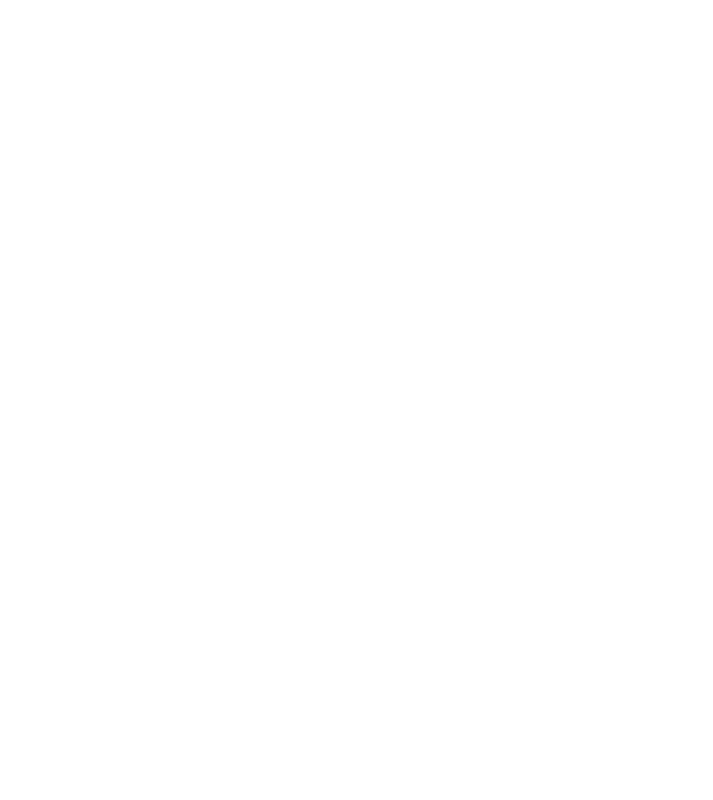
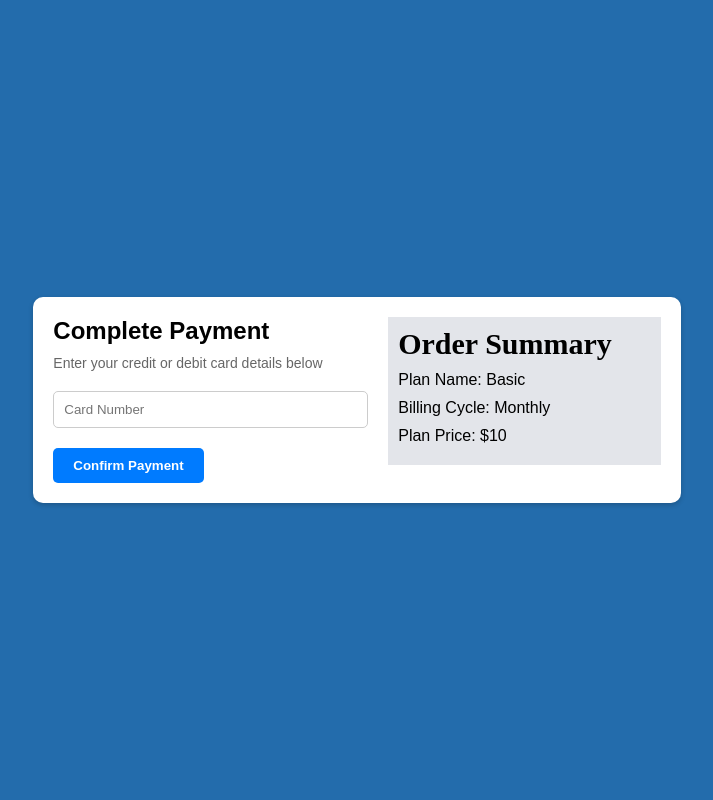
Before and after one commit to Tashu-Chugh/Stripe_1058, a PHP site: page /payment.html in a window 1280 px wide. Before the commit the part shown is empty. Shown: the whole page, without its empty margins (283-996 px from the left). Run offline with PHP 8.4, Linux system fonts and the light colour scheme.

Commit message:
modified

```diff
--- a/payment.css
+++ b/payment.css
@@ -0,0 +1,76 @@
+* {
+    margin: 0;
+    padding: 0;
+    box-sizing: border-box;
+}
+
+body {
+    font-family: Arial, sans-serif;
+    background-color: #236cac;
+    display: flex;
+    justify-content: center;
+    align-items: center;
+    height: 100vh;
+}
+
+.checkout-container {
+    background-color: #ffffff;
+    border-radius: 10px;
+    padding: 20px;
+    box-shadow: 0 2px 5px rgba(0, 0, 0, 0.2);
+    text-align: left;
+    display: flex;
+    flex-direction: row;
+    align-items: flex-start;
+}
+
+.checkout-header {
+    font-size: 24px;
+    font-weight: bold;
+    margin-bottom: 10px;
+}
+
+.checkout-subheader {
+    font-size: 14px;
+    color: #666;
+    margin-bottom: 20px;
+}
+
+.card-number-input {
+    width: 100%;
+    padding: 10px;
+    margin-bottom: 20px;
+    border: 1px solid #ccc;
+    border-radius: 5px;
+}
+
+.confirm-button {
+    padding: 10px 20px;
+    background-color: #007bff;
+    color: #fff;
+    border: none;
+    border-radius: 5px;
+    cursor: pointer;
+    font-weight: bold;
+}
+
+.order-summary {
+    text-align: left;
+    height: 100%;
+    padding: 10px;
+}
+.bg{
+    background-color: #e3e5ea;
+    width: 50%;
+    margin-left: 20px;
+    height: 200%;
+}
+.heading{
+    font: 30px bold;
+    margin-bottom: 10px;
+    border-bottom: 10px #0c0d0d;
+}
+.order-summary-item {
+    margin-bottom: 10px;
+    border-bottom: 10px #161616;
+}
--- a/payment.html
+++ b/payment.html
@@ -0,0 +1,35 @@
+<!DOCTYPE html>
+<html lang="en">
+<head>
+    <meta charset="UTF-8">
+    <meta name="viewport" content="width=device-width, initial-scale=1.0">
+    <title>Checkout Payment Page</title>
+    <link rel="stylesheet" href="/payment.css">
+</head>
+<body>
+    <div class="checkout-container">
+        <div>
+            <div class="checkout-header">Complete Payment</div>
+            <div class="checkout-subheader">Enter your credit or debit card details below</div>
+            <input type="text" class="card-number-input" placeholder="Card Number">
+            <button class="confirm-button">Confirm Payment</button>
+        </div>
+        <div class="order-summary bg">
+            <div class="heading">
+                <span><b>Order Summary</b></span>
+            </div>
+            <div class="order-summary-item">
+                <span class="plan-name">Plan Name:</span> Basic
+            </div>
+            <div class="order-summary-item">
+                <span class="billing-cycle">Billing Cycle:</span> Monthly
+            </div>
+            <div class="order-summary-item">
+                <span class="plan-price">Plan Price:</span> $10
+            </div>
+        </div>
+
+
+    </div>
+</body>
+</html>
--- a/pricing.css
+++ b/pricing.css
@@ -93,12 +93,11 @@ h1 {
     padding: 10px 20px;
     background-color: #007bff;
     color: #fff;
-    border: none;
     border-radius: 5px;
     cursor: pointer;
     font-weight: bold;
 }
 
 .next-button:hover {
-    background-color: #0056b3;
+    background-color: #a1c0e1;
 }
--- a/pricing.html
+++ b/pricing.html
@@ -62,6 +62,7 @@
                 </tr>
             </tbody>
         </table>
+        <button class="next-button "><a href="/payment.html">Next</a></button>
     </div>
 </body>
 </html>
```
